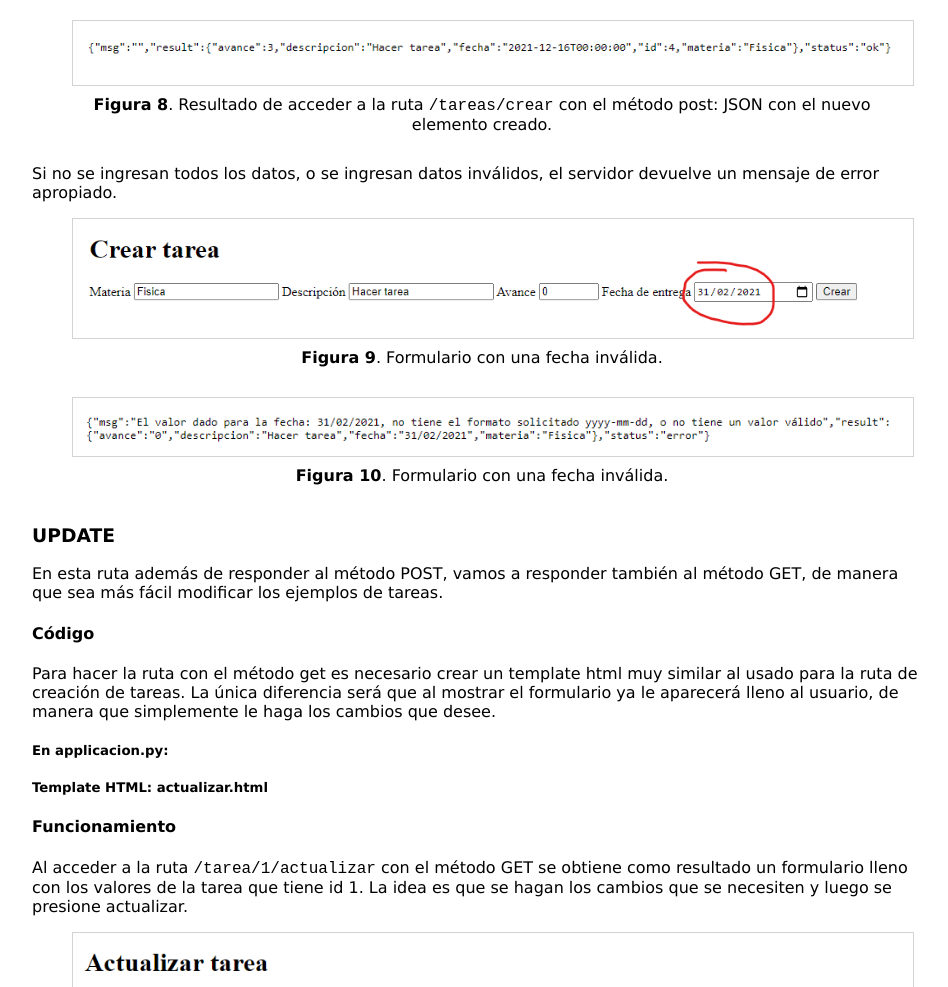
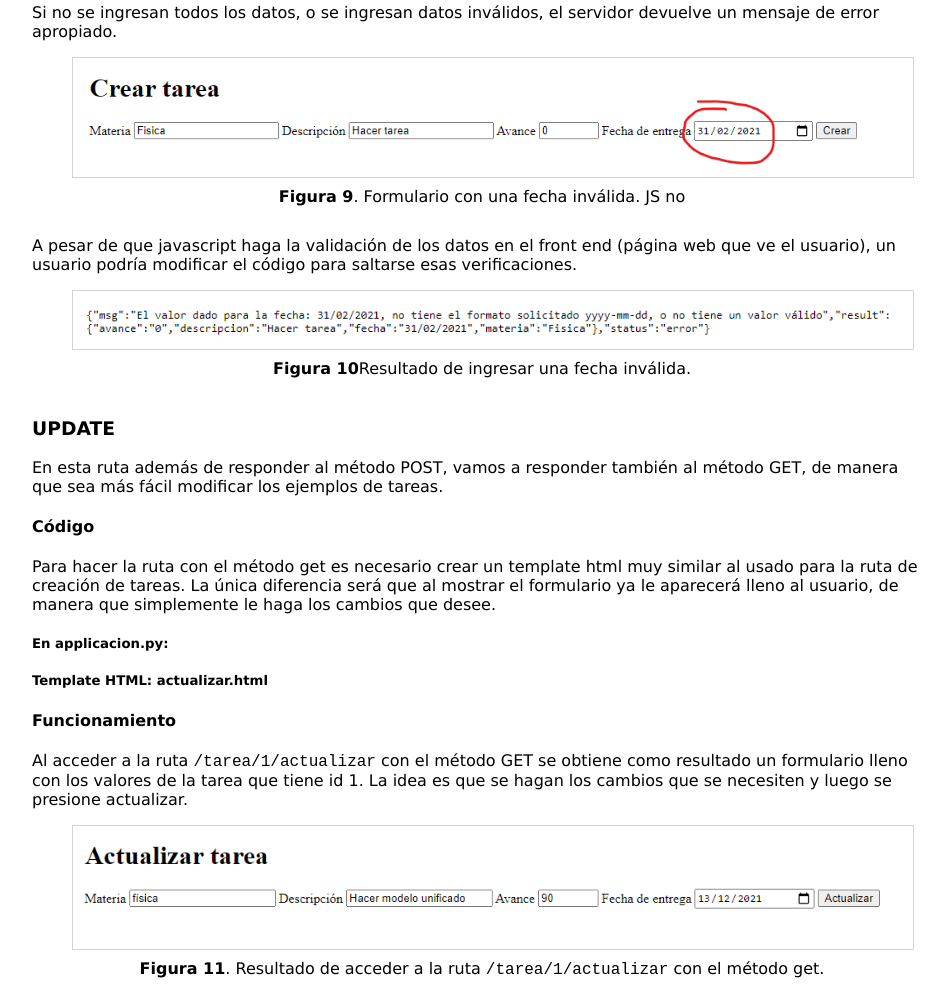
Before and after one commit to lalbricenov/tutoriales, a plain HTML site: page web/tareas/flask.html in a window 1280 px wide. Shown: the part 2861-3848 px from the top of the page, without its empty margins (166-1114 px from the left). Drawn offline with Linux system fonts and the light colour scheme.

Commit message:
Algunos errores en la pagina de flask corregidos

```diff
--- a/web/tareas/flask.html
+++ b/web/tareas/flask.html
@@ -79,11 +79,12 @@
             <p>Si no se ingresan todos los datos, o se ingresan datos inválidos, el servidor devuelve un mensaje de error apropiado.</p>
             <figure id="fig:formularioFechaInvalida">
                 <img src="images/formularioFechaInvalida.png" alt="Formulario con una fecha inválida." style="width:100%">
-                <figcaption><span class="figNumber"></span>. Formulario con una fecha inválida.</figcaption>
+                <figcaption><span class="figNumber"></span>. Formulario con una fecha inválida. JS no </figcaption>
             </figure>
+            <p>A pesar de que javascript haga la validación de los datos en el front end (página web que ve el usuario), un usuario podría modificar el código para saltarse esas verificaciones.</p>
             <figure id="fig:errorFecha">
                 <img src="images/errorFecha.png" alt="JSON indicando que la fecha no es válida." style="width:100%">
-                <figcaption><span class="figNumber"></span>. Formulario con una fecha inválida.</figcaption>
+                <figcaption><span class="figNumber"></span>Resultado de ingresar una fecha inválida.</figcaption>
             </figure>
         <h3>UPDATE</h3>
         <p>En esta ruta además de responder al método POST, vamos a responder también al método GET, de manera que sea más fácil modificar los ejemplos de tareas.</p>
```
Also changed, not shown: web/tareas/images/rutaTarea1.png, web/tareas/images/rutaTarea6.png, web/tareas/images/rutaTareas.png.
